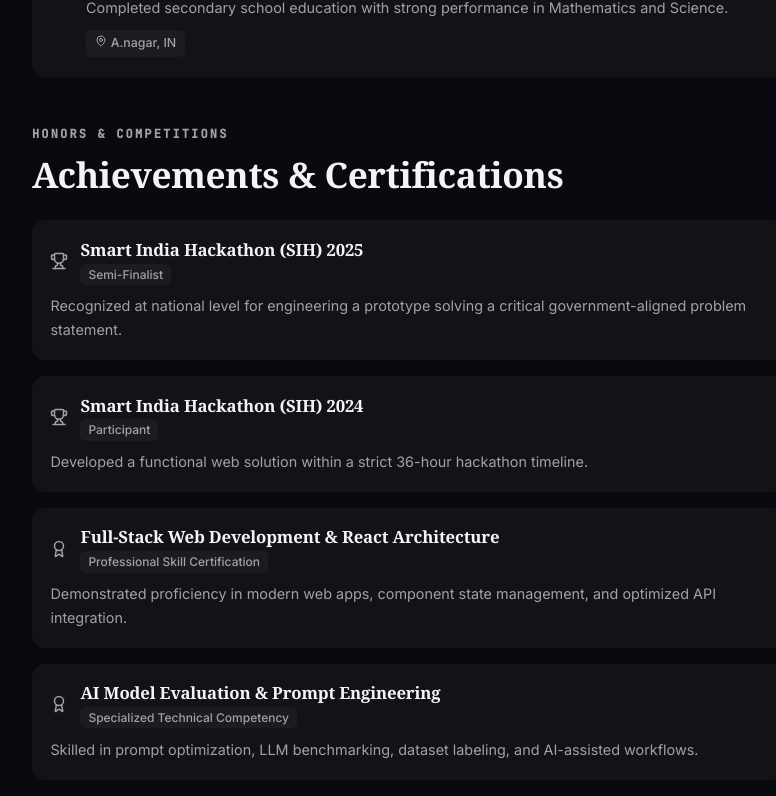
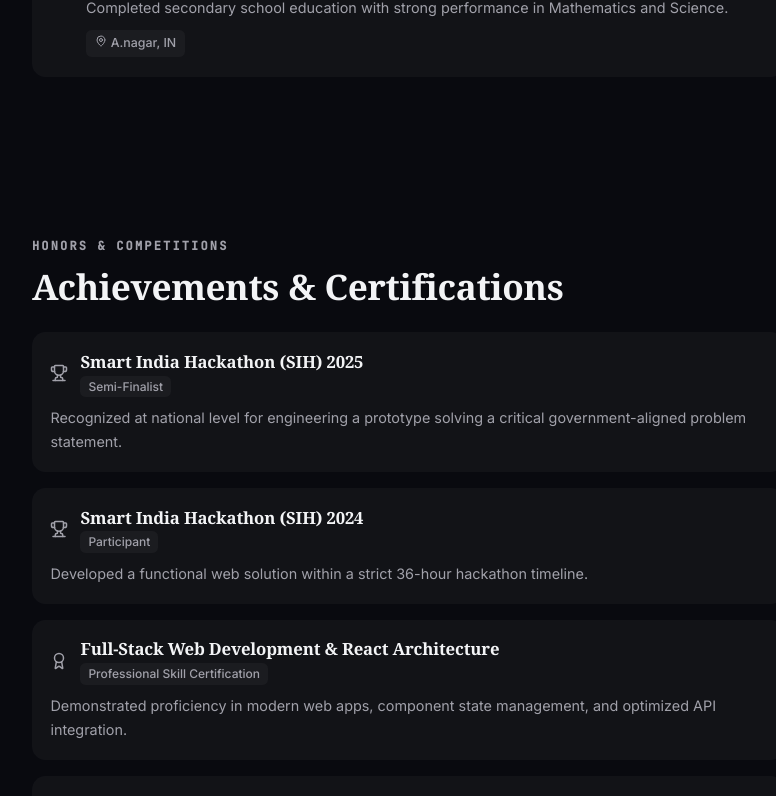
Before and after one commit to DIVYA-PAWAR-03/PortFolio2026, a React (Vite) app: page / in a window 1280 px wide. Shown: the part 3139-3935 px from the top of the page, without its empty margins (232-1008 px from the left). Built offline with nearby package versions, Linux system fonts and the light colour scheme; a web font is replaced by a local one.

Commit message:
Add margin between Academic Roadmap and Achievements section

```diff
--- a/src/components/About.tsx
+++ b/src/components/About.tsx
@@ -91,7 +91,7 @@ export default function About() {
         ))}
       </div>
 
-      <div className="reveal" style={{ marginTop: '3rem' }}>
+      <div className="reveal" style={{ marginTop: '10rem' }}>
         <div className="section-tag">Honors & Competitions</div>
         <h2>Achievements & Certifications</h2>
 
```
